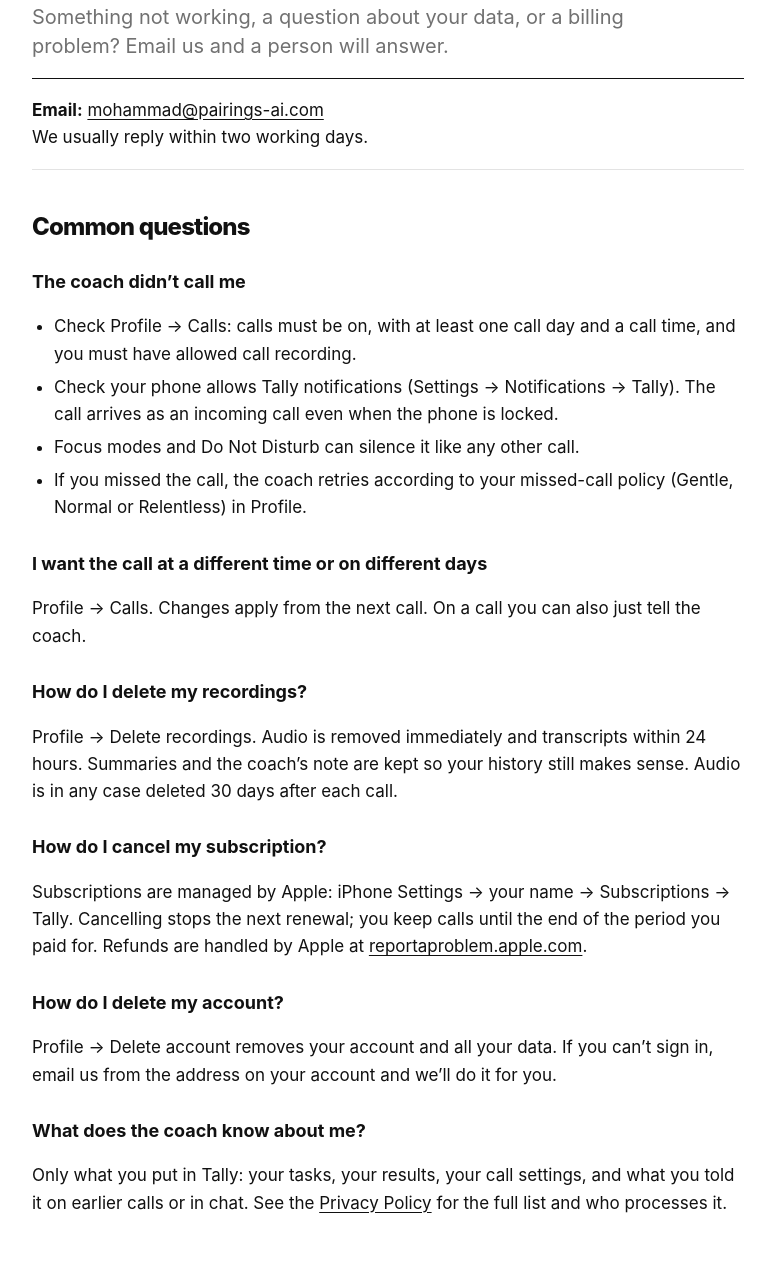
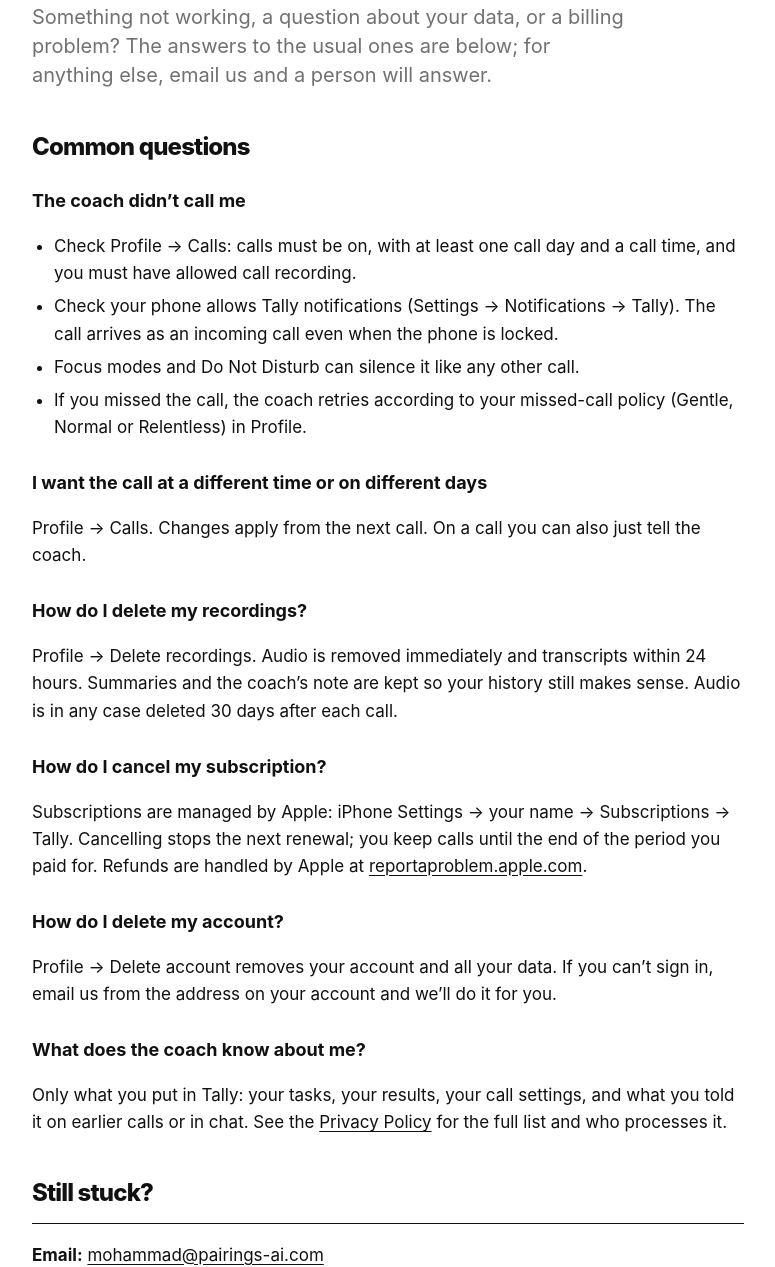
Before and after one commit to Tackyscorpion/tally-site, a plain HTML site: page support.html in a window 1280 px wide. Shown: the part 199-1466 px from the top of the page, without its empty margins (252-1027 px from the left). Drawn offline with Linux system fonts and the light colour scheme.

Commit message:
Support: questions first, email last
Co-Authored-By: Claude Fable 5.1 <noreply@anthropic.com>

```diff
--- a/support.html
+++ b/support.html
@@ -20,9 +20,8 @@
 </header>
 <main class="doc">
 <h1>Support</h1>
-<p class="lede">Something not working, a question about your data, or a billing problem? Email us and a person will answer.</p>
+<p class="lede">Something not working, a question about your data, or a billing problem? The answers to the usual ones are below; for anything else, email us and a person will answer.</p>
 
-<p class="note"><strong>Email:</strong> <a id="support-email" href="mailto:mohammad@pairings-ai.com">mohammad@pairings-ai.com</a><br>We usually reply within two working days.</p>
 
 <h2>Common questions</h2>
 
@@ -48,6 +47,9 @@
 
 <h3>What does the coach know about me?</h3>
 <p>Only what you put in Tally: your tasks, your results, your call settings, and what you told it on earlier calls or in chat. See the <a href="privacy.html">Privacy Policy</a> for the full list and who processes it.</p>
+
+<h2>Still stuck?</h2>
+<p class="note"><strong>Email:</strong> <a id="support-email" href="mailto:mohammad@pairings-ai.com">mohammad@pairings-ai.com</a><br>We usually reply within two working days.</p>
 </main>
 <footer>
   <div class="wrap">
```
